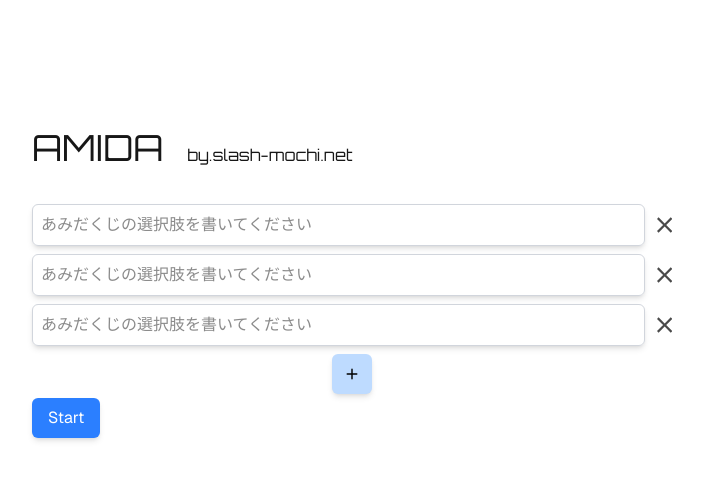
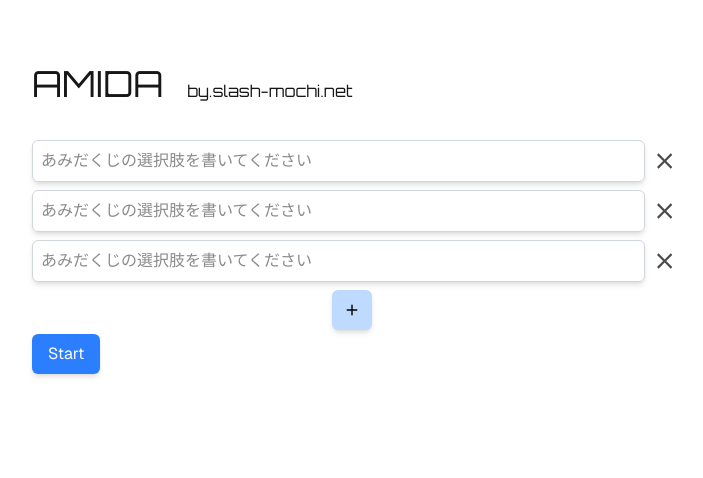
Before and after one commit to kusa-mochi/amida, a Next.js app in the folder amida/: page / in a window 1280 px wide. Shown: the top 478 px of the page, without its empty margins (288-991 px from the left). Built offline with nearby package versions, Linux system fonts and the light colour scheme.

Commit message:
ページ全体のパディング調整

```diff
--- a/amida/app/page.tsx
+++ b/amida/app/page.tsx
@@ -30,7 +30,7 @@
   return (
     <GoalsContext.Provider value={{ goals, setGoals }}>
       <div className="flex min-h-screen items-center justify-center bg-zinc-50 font-sans dark:bg-black">
-        <main className="flex min-h-screen w-full max-w-3xl flex-col items-center justify-between py-32 px-16 bg-white dark:bg-black sm:items-start">
+        <main className="flex min-h-screen w-full max-w-3xl flex-col items-center justify-between p-16 bg-white dark:bg-black sm:items-start">
           {initVisible && <Init gotoAmida={gotoAmida} />}
           {amidaVisible && <Amida gotoInit={gotoInit} />}
         </main>
```
